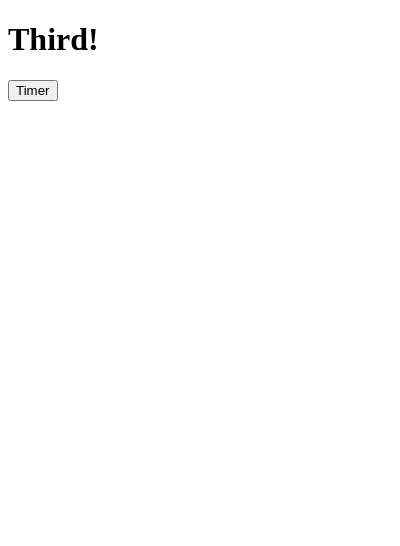
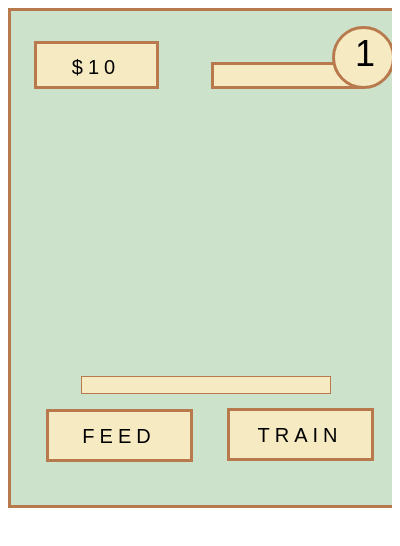
Before and after one commit to anchalv00/Dragonfly_Desktop_App, an Electron app: page html/dragonPage.html in a window 400 px wide. Drawn offline with Linux system fonts and the light colour scheme.

Commit message:
Updated dragon page

```diff
--- a/css/dragonPage.css
+++ b/css/dragonPage.css
@@ -0,0 +1,157 @@
+.frame-7,
+.frame-7 * {
+  box-sizing: border-box;
+}
+.frame-7 {
+  background: #ffffff;
+  height: 500px;
+  position: relative;
+  overflow: hidden;
+}
+.home {
+  background: #cce2cb;
+  border-style: solid;
+  border-color: #b8794d;
+  border-width: 3px;
+  width: 400px;
+  height: 500px;
+  position: absolute;
+  left: 0px;
+  top: 0px;
+}
+.rectangle-5 {
+  background: #f6eac2;
+  border-style: solid;
+  border-color: #b8794d;
+  border-width: 3px;
+  width: 147px;
+  height: 53px;
+  position: absolute;
+  left: 38px;
+  top: 401px;
+}
+.feed {
+  color: #000000;
+  text-align: center;
+  font-family: "Itim-Regular", sans-serif;
+  font-size: 20px;
+  letter-spacing: 0.25em;
+  font-weight: 400;
+  position: absolute;
+  left: 72px;
+  top: 412px;
+  width: 78px;
+  height: 32px;
+  display: flex;
+  align-items: center;
+  justify-content: center;
+}
+.rectangle-6 {
+  background: #f6eac2;
+  border-style: solid;
+  border-color: #b8794d;
+  border-width: 3px;
+  width: 147px;
+  height: 53px;
+  position: absolute;
+  left: 219px;
+  top: 400px;
+}
+.train {
+  color: #000000;
+  text-align: center;
+  font-family: "Itim-Regular", sans-serif;
+  font-size: 20px;
+  letter-spacing: 0.25em;
+  font-weight: 400;
+  position: absolute;
+  left: 246px;
+  top: 411px;
+  width: 92px;
+  height: 32px;
+  display: flex;
+  align-items: center;
+  justify-content: center;
+}
+.red-dragon-1 {
+  display: none;
+  width: 265px;
+  height: 265px;
+  position: absolute;
+  left: 66px;
+  top: 130px;
+  object-fit: cover;
+  aspect-ratio: 1;
+}
+.rectangle-13 {
+  background: #f6eac2;
+  border-style: solid;
+  border-color: #b8794d;
+  border-width: 3px;
+  width: 152px;
+  height: 27px;
+  position: absolute;
+  left: 203px;
+  top: 54px;
+}
+.rectangle-14 {
+  background: #f6eac2;
+  border-style: solid;
+  border-color: #b8794d;
+  border-width: 3px;
+  width: 125px;
+  height: 48px;
+  position: absolute;
+  left: 26px;
+  top: 33px;
+}
+.ellipse-30 {
+  background: #f6eac2;
+  border-radius: 50%;
+  border-style: solid;
+  border-color: #b8794d;
+  border-width: 3px;
+  width: 63px;
+  height: 63px;
+  position: absolute;
+  left: 324px;
+  top: 18px;
+}
+._1 {
+  color: #000000;
+  text-align: center;
+  font-family: "Itim-Regular", sans-serif;
+  font-size: 36px;
+  letter-spacing: 0.25em;
+  font-weight: 400;
+  position: absolute;
+  left: 347px;
+  top: 25px;
+}
+._10 {
+  color: #000000;
+  text-align: center;
+  font-family: "Itim-Regular", sans-serif;
+  font-size: 20px;
+  letter-spacing: 0.25em;
+  font-weight: 400;
+  position: absolute;
+  left: 49px;
+  top: 43px;
+  width: 78px;
+  height: 32px;
+  display: flex;
+  align-items: center;
+  justify-content: center;
+}
+.rectangle-16 {
+  background: #f6eac2;
+  border-style: solid;
+  border-color: #b8794d;
+  border-width: 1px;
+  width: 250px;
+  height: 18px;
+  position: absolute;
+  left: 73px;
+  top: 368px;
+}
--- a/html/dragonPage.html
+++ b/html/dragonPage.html
@@ -5,10 +5,22 @@
   <link rel="stylesheet" href="..\css\dragonPage.css" />
 </head>
 <body>
-    <h1>Third!</h1>
-    <div id="timer"></div>
-    <button id="timerBtn">Timer</button>
-  <script src="js\dragonPage.js"></script>
+  <div class="frame-7">
+    <div class="home"></div>
+    <div class="rectangle-5"></div>
+    <div class="feed">FEED</div>
+    <div class="rectangle-6"></div>
+    <div class="train">TRAIN</div>
+    <img class="red-dragon-1" id="dragonImg" src="#" />
+    <div class="rectangle-13"></div>
+    <div class="rectangle-14"></div>
+    <div class="ellipse-30"></div>
+    <div class="_1">1</div>
+    <div class="_10">$10</div>
+    <div class="rectangle-16"></div>
+  </div>
+
+  <script src="..\js\dragonPage.js"></script>
 
 </body>
 
--- a/js/dragonPage.js
+++ b/js/dragonPage.js
@@ -0,0 +1,20 @@
+window.addEventListener('DOMContentLoaded', () => {
+
+  const dragonImg = document.getElementById('dragonImg');
+
+  let dragonImagesList = ["../assets/images/red-dragon.png", "../assets/images/blue-dragon.png", "../assets/images/green-dragon.png"]
+
+
+  let randomIndex = Math.floor(Math.random() * dragonImagesList.length);
+  let chosenDragonImg = DragonImagesList[randomIndex];
+
+  dragonImg.style.display = "block";
+  dragonImg.src = chosenDragonImg;
+
+
+  dragonImg.addEventListener('click', () => {
+    console.log("Dragon Button clicked");
+
+
+  });
+});
--- a/main.js
+++ b/main.js
@@ -14,6 +14,8 @@ function createWindow() {
     }
   });
 
+  win.webContents.openDevTools();
+
   win.loadFile('index.html');
 }
 
```
Also changed, not shown: html/eggPage.html (+1 -1 lines).
